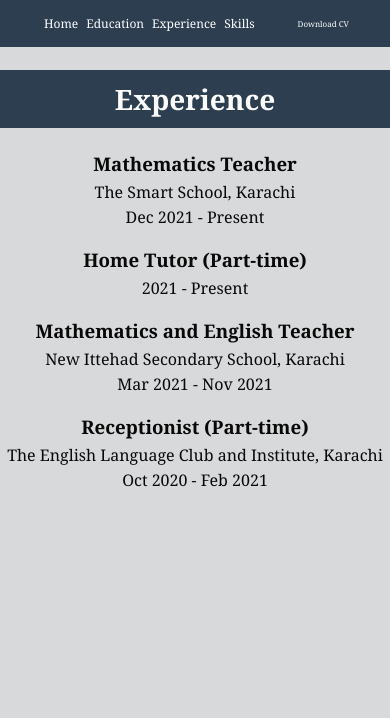
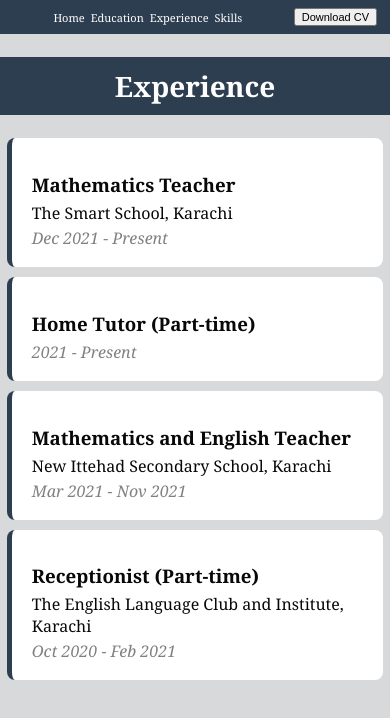
Before and after one commit to areezahmed433/areez-ahmed-cv, a plain HTML site: page experience.html in a window 390 px wide. Drawn offline with Linux system fonts and the light colour scheme.

Commit message:
Mobile responsive improvements

```diff
--- a/experience.html
+++ b/experience.html
@@ -19,21 +19,30 @@
         <button onclick="window.location.href='print.html'">Download CV</button>
     </nav>
 
-   <h2 id="experience">Experience</h2>
+    <h2>Experience</h2>
+
+        <div class="card">
             <h3>Mathematics Teacher</h3>
             <p>The Smart School, Karachi</p>
-    <p>Dec 2021 - Present</p>
+            <p class="date">Dec 2021 - Present</p>
+        </div>
 
+        <div class="card">
             <h3>Home Tutor (Part-time)</h3>
-    <p>2021 - Present</p>
+            <p class="date">2021 - Present</p>
+        </div>
 
+        <div class="card">
             <h3>Mathematics and English Teacher</h3>
             <p>New Ittehad Secondary School, Karachi</p>
-    <p>Mar 2021 - Nov 2021</p>
+            <p class="date">Mar 2021 - Nov 2021</p>
+        </div>
 
+        <div class="card">
             <h3>Receptionist (Part-time)</h3>
             <p>The English Language Club and Institute, Karachi</p>
-    <p>Oct 2020 - Feb 2021</p>
+            <p class="date">Oct 2020 - Feb 2021</p>
+        </div>
 
 </body>
 </html>
--- a/style.css
+++ b/style.css
@@ -35,11 +35,6 @@ nav {
     align-items: center;
 }
 
-/* nav div {
-    width: 100%;
-    text-align: center;
-} */
-
 nav a {
     color: white;
     margin-right: 20px;
@@ -74,6 +69,8 @@ img {
     width: 300px;
      border-radius: 50%;
     object-fit: cover;
+    box-shadow: 0 4px 10px rgba(0,0,0,0.2);
+    background-color: rgb(216, 217, 219);
 }
 
 .home-container {
@@ -131,34 +128,24 @@ img {
         width: 200px;
     }
 
+    nav {
+        padding: 8px;
+    }
+
     nav a {
-        font-size: 12px;
-        margin-right: 8px;
+        font-size: 11px;
+        margin-right: 6px;
     }
 
     button {
-        font-size: 8px !important;
-        margin-right: 8px;
+        font-size: 11px !important;
+        margin-right: 5px;
     }
-}
 
-button {
-    background-color: transparent;
-    color: white;
-    border: none;
-    font-size: 18px;
-    cursor: pointer;
-    border-radius: 5px;
-    margin-right: 20px;
-    font-family: Georgia, 'Times New Roman', Times, serif;
-}
-
-button:hover {
-    background-color: grey ;
-}
-
-button:active{
-    opacity: 0.7;
+    .card {
+        width: 85%;
+        margin: 10px auto;
+    }
 }
 
 @media print {
@@ -192,3 +179,19 @@ button:active{
         display: block;
     }
 }
+
+.card {
+    background-color: white;
+    padding: 15px 20px;
+    margin: 15px auto;
+    width: 85%;
+    border-radius: 8px;
+    border-left: 5px solid #2c3e50;
+    text-align: left;
+    margin: 10px auto;
+}
+
+.date {
+    color: grey;
+    font-style: italic;
+}
```
Also changed, not shown: education.html (+12 -4 lines), skills.html (+7 -1 lines). Lines whose indentation alone changed are shown as unchanged.
